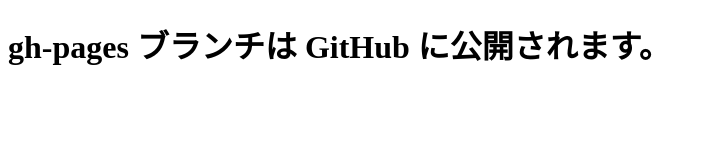
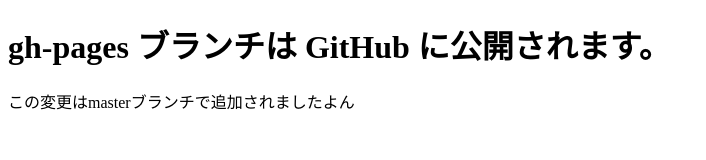
Before and after one commit to tachponed/git-study, a plain HTML site: page index.html in a window 1280 px wide. Shown: the whole page, without its empty margins (0-706 px from the left). Drawn offline with Linux system fonts and the light colour scheme.

Commit message:
段落を追加したよん

```diff
--- a/index.html
+++ b/index.html
@@ -7,5 +7,6 @@
 </head>
 <body>
     <h1>gh-pages ブランチは GitHub に公開されます。</h1>
+    <p>この変更はmasterブランチで追加されましたよん</p>
 </body>
 </html>
```
